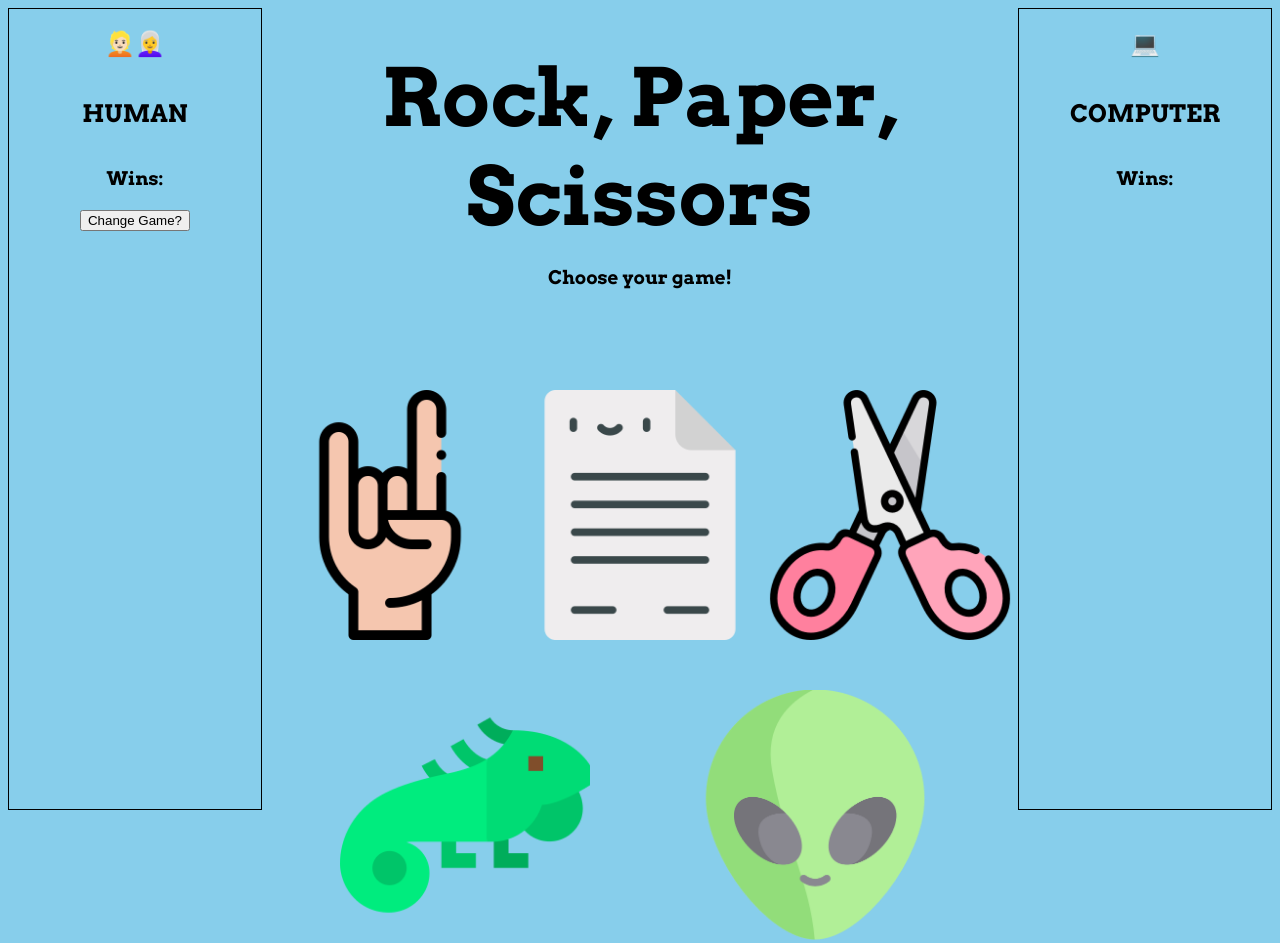
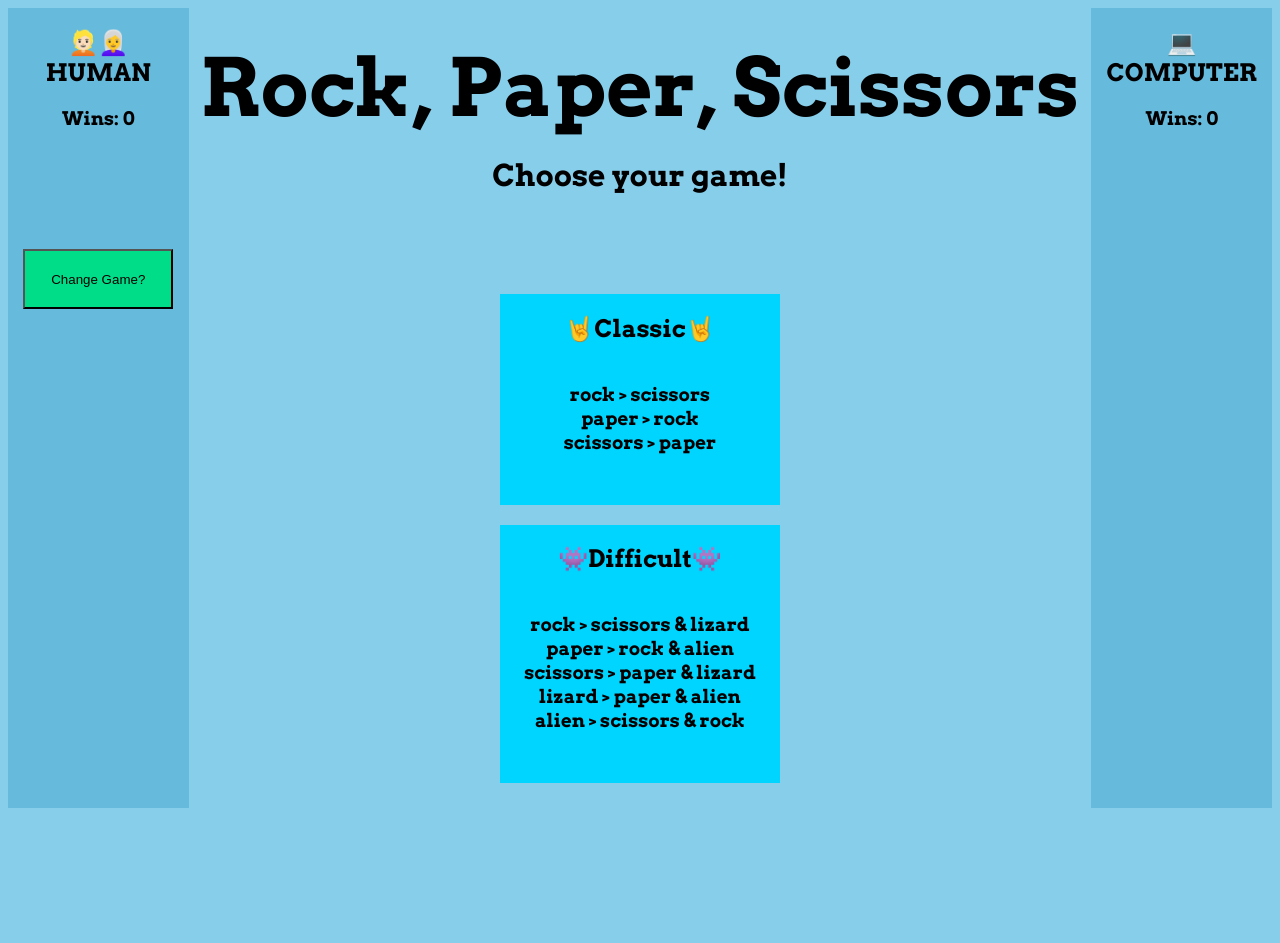
Before and after one commit to Swatzell/rock-paper-scissors, a plain HTML site: page index.html in a window 1280 px wide. Drawn offline with Linux system fonts and the light colour scheme.

Commit message:
complete initial html and css styling

```diff
--- a/index.html
+++ b/index.html
@@ -13,16 +13,15 @@
         <aside class="human-win-section">
             <h1 class="human-emoji">👱🏻👩‍🦳</h1>
             <h2 class="human-text">HUMAN</h2>
-            <h3 class="human-wins">Wins:</h3>
-            <button class="change-game" type="submit">Change Game?</button>
+            <h3 class="human-wins">Wins: 0</h3>
+            <button class="change-game-button" type="submit">Change Game?</button>
         </aside>
         <section class="main-game-section">
             <header class="header">
                 <h1 class="main-title">Rock, Paper, Scissors</h1>
                 <h3 class="choose-game">Choose your game!</h3>
             </header>
-            <section class="view game-type-view hidden">
-                <!-- <h3 class="choose-game">Choose your game!</h3> -->
+            <section class="game-type-view">
                 <div class="classic-game-box">
                     <h2 class="classic-header">🤘Classic🤘</h2>
                     <h3 class="rock-scissors">rock > scissors</h3>
@@ -38,17 +37,12 @@
                     <h3 class="alien-scissors-rock">alien > scissors & rock</h3>
                 </div>
             </section>
-            <section class="view classic-game-view">
-                <!-- <h3 class="choose-fighter">Choose your fighter!</h3> -->
+            <section class="classic-game-view hidden">
                 <img src="./assets/rock-hand.png" alt="rock hand">
                 <img src="./assets/happy-paper.png" alt="paper">
                 <img src="./assets/lines-scissors.png" alt="scissors">
             </section>
-            <section class="view difficult-game-view">
-                <!-- <h3 class="choose-difficult-fighter">Choose your fighter!</h3> -->
-                <!-- <img src="./assets/rock-hand.png" alt="rock hand">
-                <img src="./assets/happy-paper.png" alt="paper">
-                <img src="./assets/lines-scissors.png" alt="scissors"> -->
+            <section class="difficult-game-view hidden">
                 <img src="./assets/iguana.png" alt="iguana">
                 <img src="./assets/flat-alien.png" alt="alien">
             </section>
@@ -57,7 +51,7 @@
         <aside class="computer-win-section">
             <h1 class="computer-emoji">💻</h1>
             <h2 class="computer-text">COMPUTER</h2>
-            <h3 class="computer-wins">Wins:</h3>
+            <h3 class="computer-wins">Wins: 0</h3>
         </aside>
 
     </body>
--- a/styles.css
+++ b/styles.css
@@ -8,55 +8,65 @@ body {
   }
 
   .hidden {
-    display: none;
+    visibility: hidden;
   }
 
   .main-game-section{
     display:flex;
     flex-direction: column;
     width:75%
-
   }
 
   .header {
-    /* display: flex; */
     justify-content: flex-start;
     text-align: center;
     flex-direction: column;
   }
+
   .header > h1{
-    margin-top: 40px;
+    margin-top: 30px;
     margin-bottom: 20px;
     font-size: 80px;
   }
 
   .header > h3 {
+    margin-top: 20px;
     margin-bottom: 100px;
-  }
-
-  .human-win-section {
-    display: flex;
-    flex-direction: column;
-    align-items: center;
-    border: black solid 1px;
-    width:25%;
-    height:100vh
-    /* background-color: white; */
+    font-size: 30px;
   }
 
 
-  .computer-win-section {
+   .computer-win-section,
+   .human-win-section  {
     display: flex;
     flex-direction: column;
     justify-content: start;
     align-items: center;
     flex-wrap: wrap;
-    width:25%;
-    border: 1px solid black;
+    width:15%;
     height: 100vh;
+    background-color:rgb(102, 186, 219);
   }
 
-  .game-type-section{
+  .computer-emoji,
+  .human-emoji {
+    margin-bottom: 0px;
+  }
+
+  .human-text,
+  .computer-text {
+    margin-top: 0px;
+    margin-bottom: 0px;
+  }
+
+  .change-game-button {
+    margin-top: 100px;
+    background-color: rgb(0, 221, 136);
+    height: 60px;
+    width: 150px;
+  }
+
+  .game-type-view{
     display:flex;
     flex-direction: column;
     align-items: center;
@@ -73,9 +83,24 @@ body {
     margin-bottom: 20px;
   }
 
-  .difficult-game-box > h3,
-  .classic-game-box > h3 {
-    margin:0%
+
+  .paper-rock,
+  .paper-rock-alien,
+  .scissors-paper-lizard,
+  .lizard-paper-alien {
+    margin-top: 0px;
+    margin-bottom: 0px;
+  }
+
+  .rock-scissors,
+  .rock-scissors-lizard {
+    margin-bottom: 0px;
+  }
+
+  .scissors-paper,
+  .alien-scissors-rock {
+    margin-top: 0px;
+    margin-bottom: 50px;
   }
 
   .classic-game-view,
@@ -86,14 +111,14 @@ body {
   }
 
   .classic-game-view > img {
-    height: 250px;
-    width: 250px
+    height: 200px;
+    width: 200px
   }
 
   .difficult-game-view > img {
     margin-top: 50px;
     margin-left: 50px;
     margin-right: 50px;
-    height: 250px;
-    width: 250px
+    height: 200px;
+    width: 200px
   }
```
